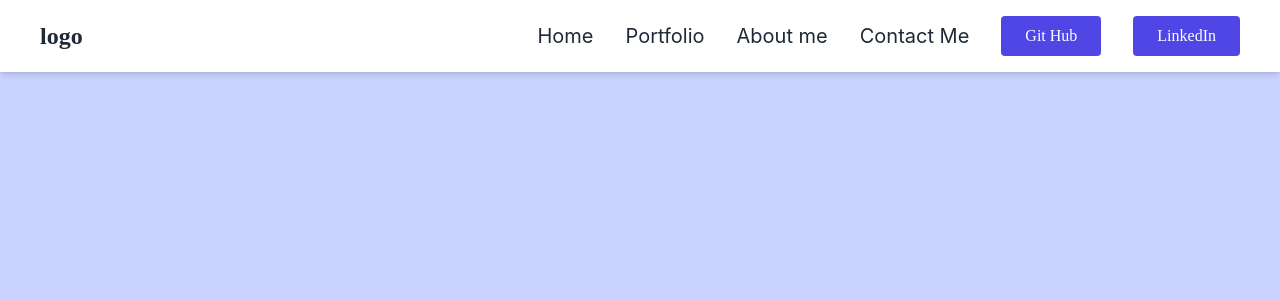
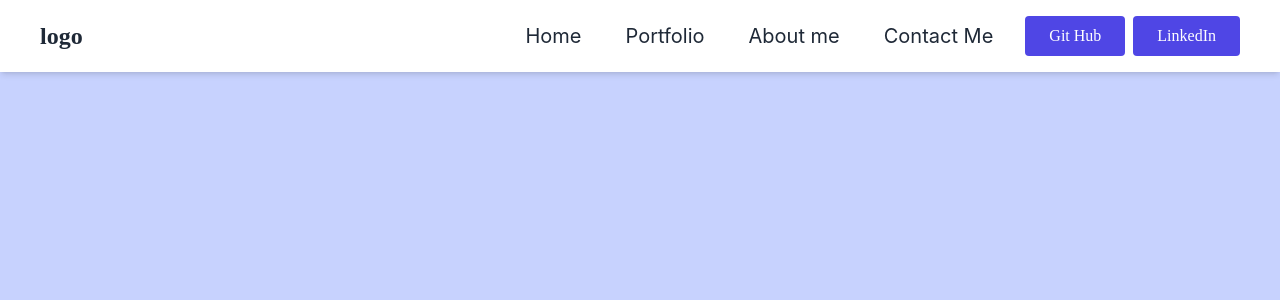
Before and after one commit to DannyBains2/Portfolio, a React (Create React App) app: page / in a window 1280 px wide. Shown: the top 300 px of the page. Built offline with nearby package versions, Linux system fonts and the light colour scheme.

Commit message:
working on navbar

```diff
--- a/src/components/Navbar.js
+++ b/src/components/Navbar.js
@@ -11,33 +11,38 @@ function Navbar() {
         logo
         </div>
         <div onClick={()=>setOpen(!open)} className="text-3xl absolute right-8 top-6 cursor-pointer md:hidden">
-          {open===false? <HiBars3/>: <HiXMark/>}
+          {open? <HiXMark/> :<HiBars3/>}
         {/* <HiBars3 name={open ? "close":"menu"}/> */}
 
         </div>
-          <ul className={`md:flex md:items-center md:pb-0 pb-12 absolute md:static bg-white md:z-auto z-[-1] left-0 w-full md:w-auto md:pl-0 pl-9 transition-all duration-500 ease-in ${open ? "top-20 opacity-20": "top-[-490px]"} md:opacity-100 opacity-0`}>
-            <li className="md:ml-8 text-xl md:my-0 my-7 text-gray-800 hover:text-gray-400 hover:bg-slate-600 duration-500 cursor-pointer">
+          <ul className={`md:flex md:items-center md:pb-0 pb-12 absolute md:static bg-white md:z-auto z-[-1] left-0 w-full md:w-auto md:pl-0 pl-9 transition-all duration-500 ease-in ${open ? "top-20 ": "top-[-490px]"} `}>
+            <li className="md:ml-8 text-xl md:my-0 my-7 text-gray-800 hover:text-gray-400 hover:bg-slate-600 duration-500 cursor-pointer rounded-md pl-3">
               <>
                 Home
               </>
             </li>
-            <li className="md:ml-8 text-xl md:my-0 my-7 text-gray-800 hover:text-gray-400  hover:bg-slate-600 duration-500 cursor-pointer">
+            <li className="md:ml-8 text-xl md:my-0 my-7 text-gray-800 hover:text-gray-400  hover:bg-slate-600 duration-500 cursor-pointer rounded-md pl-3">
               <>
                 Portfolio
               </>
             </li>
-            <li className="md:ml-8 text-xl md:my-0 my-7 text-gray-800 hover:text-gray-400 hover:bg-slate-600 duration-500 cursor-pointer">
+            <li className="md:ml-8 text-xl md:my-0 my-7 text-gray-800 hover:text-gray-400 hover:bg-slate-600 duration-500 cursor-pointer rounded-md pl-3">
               <>
               About me
               </>
             </li>
-            <li className="md:ml-8 text-xl md:my-0 my-7 text-gray-800 hover:text-gray-400   hover:bg-slate-600 duration-500 cursor-pointer">
+            <li className="md:ml-8 text-xl md:my-0 my-7 text-gray-800 hover:text-gray-400   hover:bg-slate-600 duration-500 cursor-pointer rounded-md pl-3">
               <>
               Contact Me
               </>
-            </li>
-            <Button>Git Hub</Button>
-            <Button>LinkedIn</Button>
+            </li >
+            <div className="space-x-2">
+
+              <Button >Git Hub</Button>
+
+              <Button>LinkedIn</Button>
+            </div>
+
           </ul>
       </div>
     </div>
```
